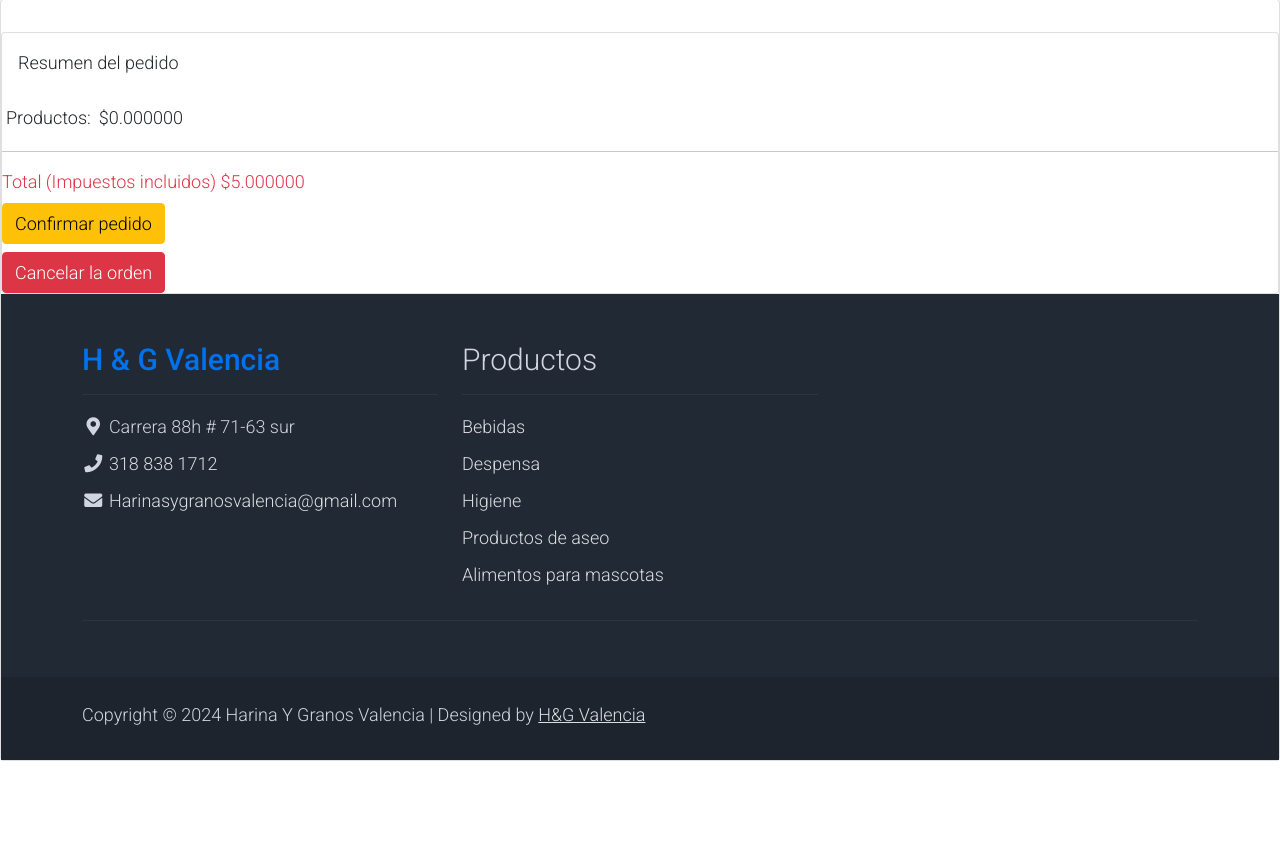
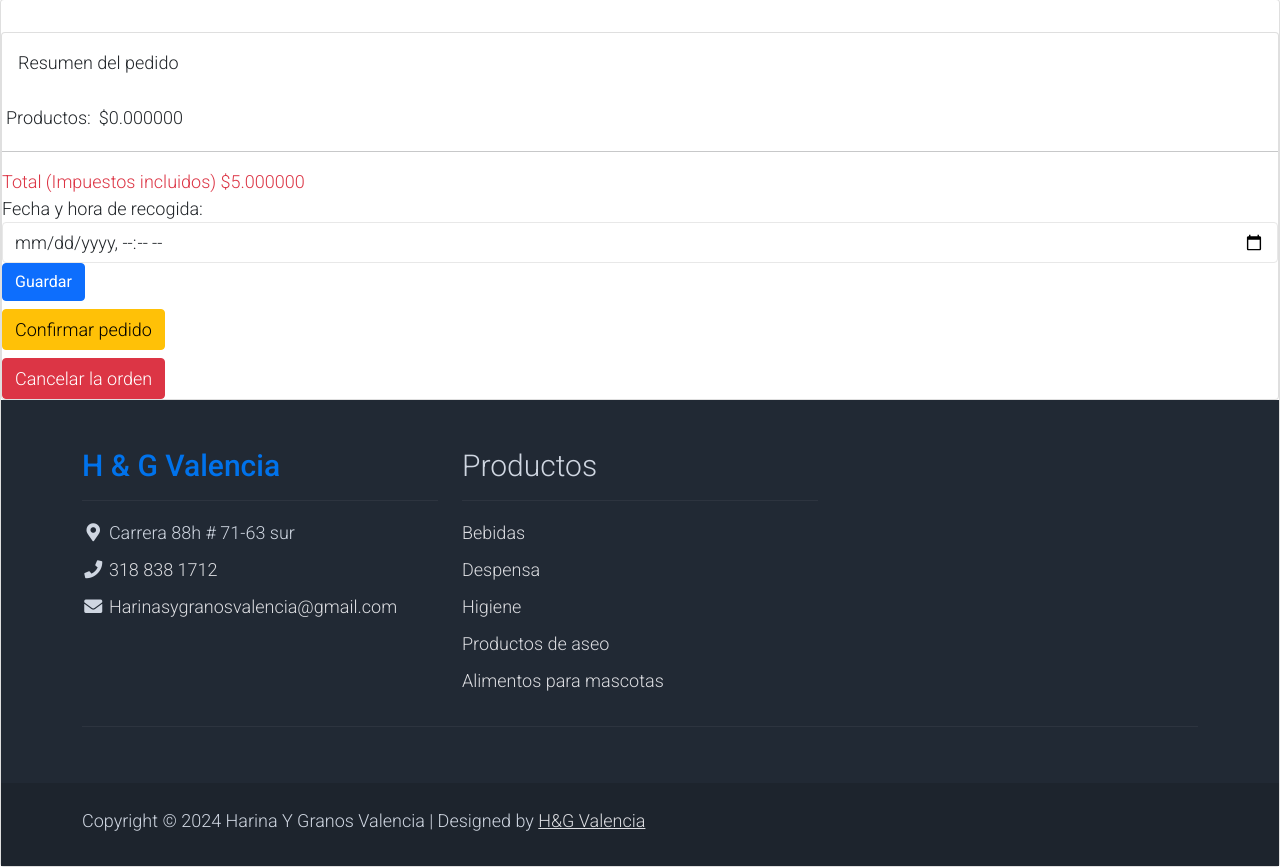
Before and after one commit to Wirley-Valencia/HyG-Django, a Django app: page /orden/ in a window 1280 px wide. Shown: the part 189-1056 px from the top of the page. Before the commit the page ends 950 px from the top, so only its background shows below. Run offline with Django 4.2, Linux system fonts and the light colour scheme; the visitor is signed in with stand-in values (Sample User, id 1); data comes from the database, SQL or seed files in the repository; data that the repository does not hold is empty; parts of the project's set-up code (start-up, migrations or seed data) failed here and were passed over; some libraries are stand-ins or nearby versions.

Commit message:
Fecha y hora de recogida sin terminar

```diff
--- /dev/null
+++ b/orders/forms.py
@@ -0,0 +1,6 @@
+from django import forms
+
+
+class OrderPickupForm(forms.Form):
+    pickup_datetime = forms.DateTimeField(
+        label='Fecha y hora de recogida', widget=forms.DateTimeInput(attrs={'type': 'datetime-local'}))
--- a/orders/models.py
+++ b/orders/models.py
@@ -50,6 +50,19 @@ class Order(models.Model):
         return self.cart.total + self.shipping_total
 
 
+class OrderPickup(models.Model):
+    order = models.OneToOneField(
+        Order, on_delete=models.CASCADE, related_name='pickup_info')
+    pickup_datetime = models.DateTimeField()
+
+    class Meta:
+        verbose_name = "Información de Recogida"
+        verbose_name_plural = "Información de Recogida"
+
+    def __str__(self):
+        return f"Recogida para la orden {self.order.order_id}"
+
+
 def set_order_id(sender, instance, *args, **kwargs):
     if not instance.order_id:
         instance.order_id = str(uuid.uuid4())
--- a/orders/templates/orders/snippets/resume.html
+++ b/orders/templates/orders/snippets/resume.html
@@ -35,6 +35,14 @@
 
         </div>
     </div>
+    <form method="post">
+        {% csrf_token %}
+        <div class="form-group">
+            <label for="pickup_datetime">Fecha y hora de recogida:</label>
+            <input type="datetime-local" id="pickup_datetime" name="pickup_datetime" class="form-control" required>
+        </div>
+        <button type="submit" class="btn btn-primary">Guardar</button>
+    </form>
     <div class="mt-2">
         <a href= {% url "orders:confirm" %} class="btn btn-warning">Confirmar pedido</a>
     </div>
--- a/orders/views.py
+++ b/orders/views.py
@@ -1,6 +1,6 @@
 from django.shortcuts import render
 from carts.utils import get_or_create_cart
-from .models import Order
+from .models import Order, OrderPickup
 from .utils import get_or_create_order
 from .utils import breadcrumb
 from django.shortcuts import redirect
@@ -9,6 +9,7 @@ from django.contrib.auth.decorators import login_required
 from django.contrib import messages
 from .utils import destroy_order
 from carts.utils import destroy_cart
+from .forms import OrderPickupForm
 
 
 @login_required(login_url='login')
@@ -60,3 +61,19 @@ def cancel(request):
 
     messages.error(request, 'Orden cancelada')
     return redirect('inicio')
+
+
+@login_required(login_url='login')
+def order_detail(request, order_id):
+    order = Order.objects.get(order_id=order_id)
+    if request.method == 'POST':
+        form = OrderPickupForm(request.POST)
+        if form.is_valid():
+            pickup_datetime = form.cleaned_data['pickup_datetime']
+            order_pickup = OrderPickup.objects.create(
+                order=order, pickup_datetime=pickup_datetime)
+            return redirect('order_detail', order_id=order_id)
+    else:
+        form = OrderPickupForm()
+
+    return render(request, 'order_detail.html', {'order': order, 'form': form})
--- a/proyectohyg/db.py
+++ b/proyectohyg/db.py
@@ -14,7 +14,7 @@ MYSQL = {
         'ENGINE': 'django.db.backends.mysql',
         'NAME': 'hygdb',
         'USER': 'root',
-        'PASSWORD': '1234',
+        'PASSWORD': '',
         'HOST': 'localhost',
         'PORT': '3306'
     }
```
Also changed, not shown: archivo_salida.json (deleted), orders/migrations/0003_order_pickup_datetime.py (added), products/migrations/0007_merge_20240312_0827.py (added), products/migrations/0008_alter_product_created_at_alter_product_description_and_more.py (added), 1 other file.
